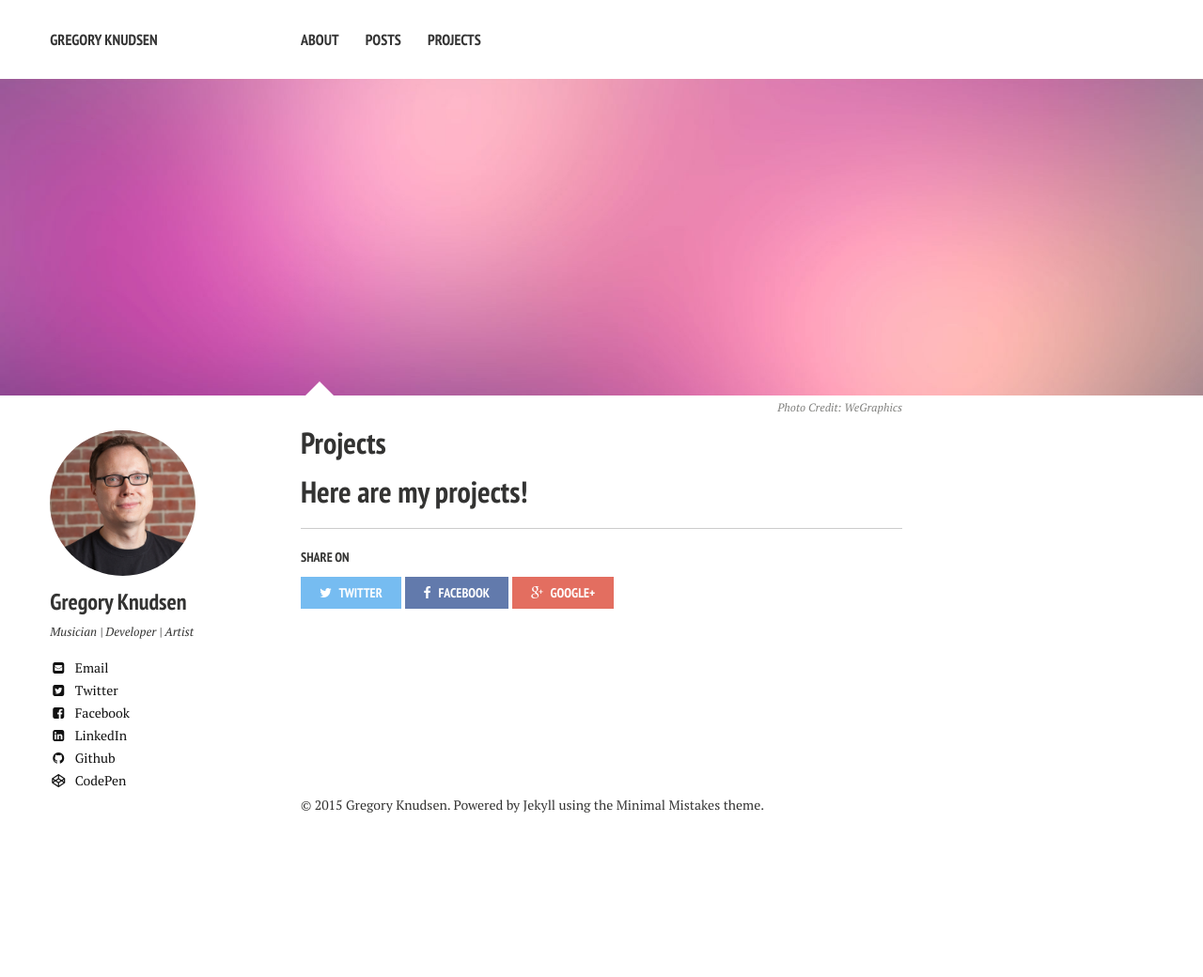
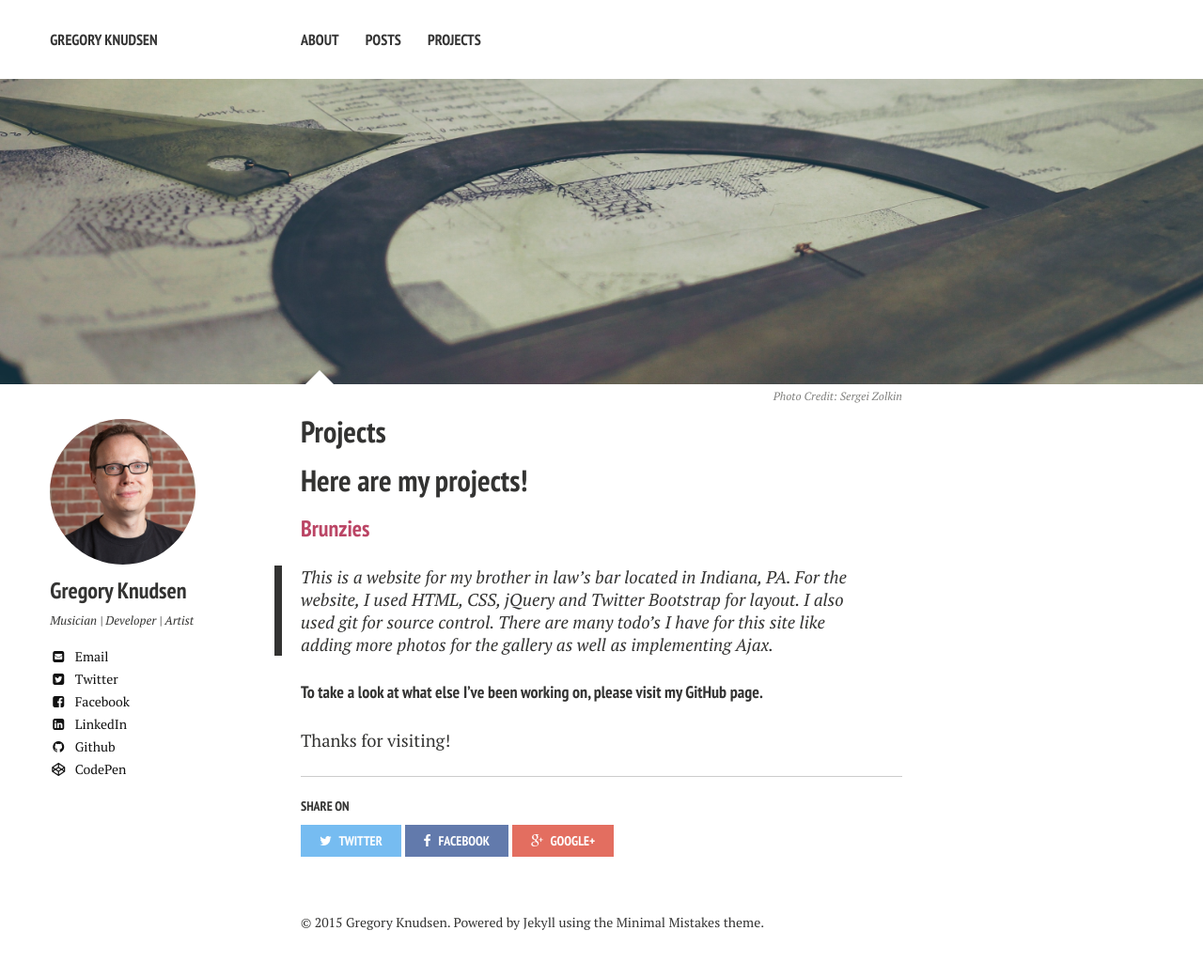
Before and after one commit to gregknudsen/gregknudsen.github.io, a Jekyll site: the page built from projects/index.md, in a window 1280 px wide. Shown: the whole page at 94% size. Built offline with Jekyll 4.4.1, drawn with Linux system fonts in a browser that asks for light colours; nearby versions of some CDN libraries; before the commit the page ends 915 px from its top, so only the background shows below that.

Commit message:
many edits...too long between commits. Still trying to figure out transferring all of this to my website's repo

```diff
--- a/assets/css/main.scss
+++ b/assets/css/main.scss
@@ -10,6 +10,8 @@ sitemap: false
  *  Twitter: http://twitter.com/mmistakes
  *
 */
+
+$my-link-color: #BB4565;
 
 // Partials
 @import "variables";
@@ -27,9 +29,15 @@ sitemap: false
 @import "vendor/magnific-popup/magnific-popup";
 //@import "vendor/google/fonts";
 
+
 .article-wrap p>a {
     text-decoration: none;
-    color: #BB4565;
+    color: $my-link-color ;
+}
+
+
+.project-link {
+    color: $my-link-color;
 }
 
 .article-wrap p>a:hover {
--- a/projects/index.md
+++ b/projects/index.md
@@ -5,9 +5,17 @@ tags: [brunzies, projects]
 modified: 2015-09-08T20:53:07.573882-04:00
 comments: true
 image:
-  feature: sample-image-3.jpg
-  credit: WeGraphics
-  creditlink: http://wegraphics.net/downloads/free-ultimate-blurred-background-pack/
+  feature: protractor.jpg
+  credit: Sergei Zolkin
+  creditlink: https://unsplash.com/szolkin
 ---
 
 # Here are my projects!
+
+###[Brunzies](http://www.brunzies.com){:target="_blank"}{:class="project-link"}
+
+>This is a website for my brother in law's bar located in Indiana, PA. For the website, I used HTML, CSS, jQuery and Twitter Bootstrap for layout. I also used git for source control. There are many todo's I have for this site like adding more photos for the gallery as well as implementing Ajax.
+
+#### To take a look at what else I've been working on, please visit my [GitHub](https://github.com/gregknudsen) page.
+
+Thanks for visiting!
```
Also changed, not shown: _posts/2015-08-13-what-i-learned.md (+4 -10 lines), _posts/2015-08-31-house-of-cards.md (renamed from _posts/2015-8-31-what-i-learned.md, +8 -5 lines), about/index.md (+2 -2 lines), images/city-panorama.jpg (added), images/protractor.jpg (added).
